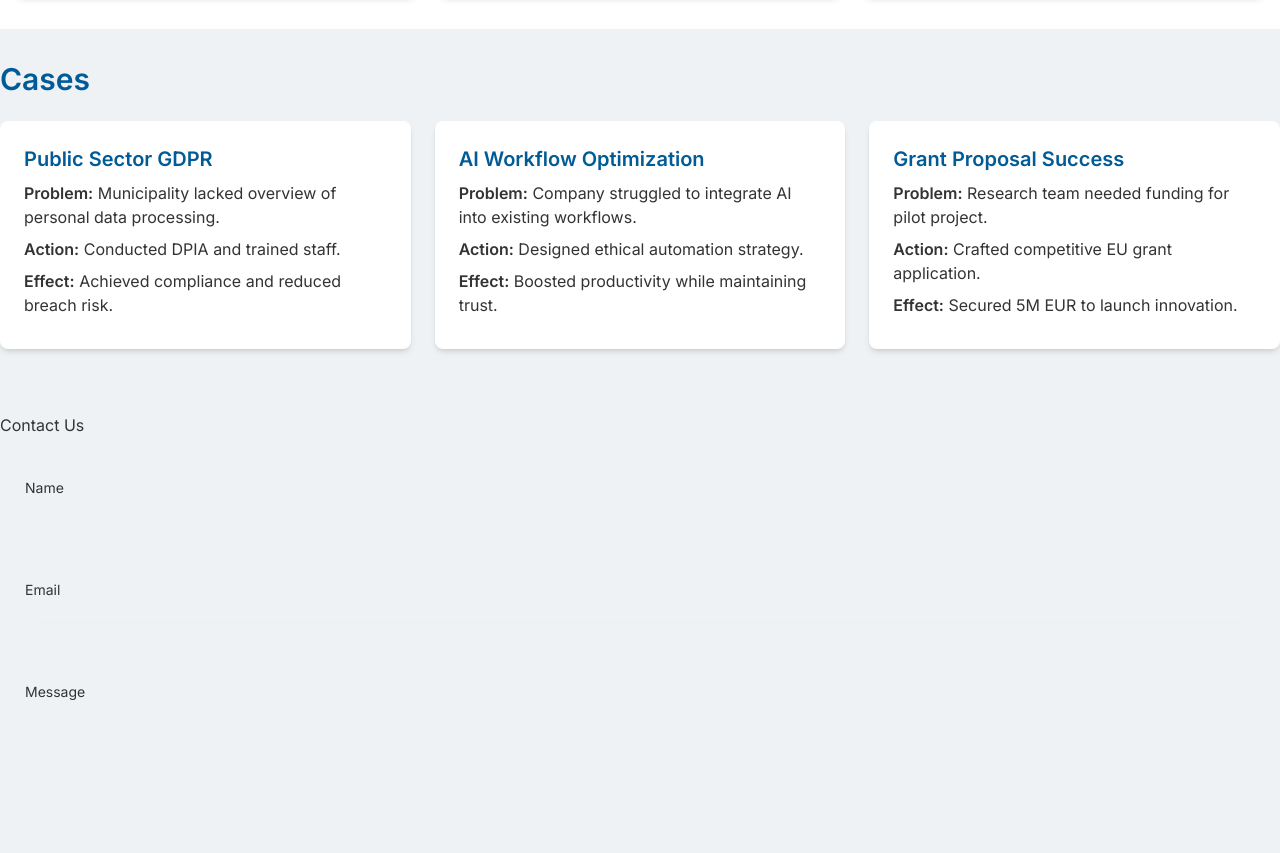
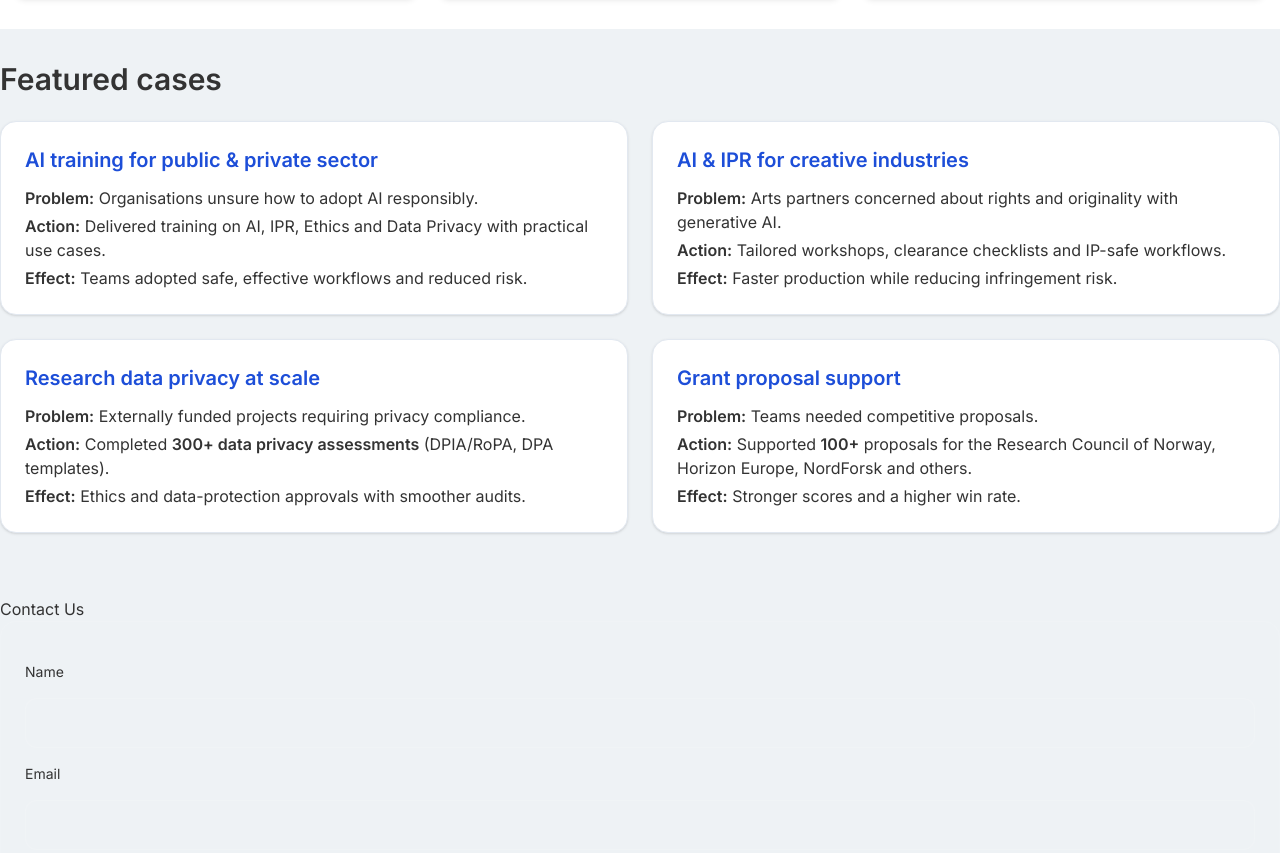
Before and after one commit to RDNordic/RDNordic, a plain HTML site: page index.html in a window 1280 px wide. Shown: the part 1242-2095 px from the top of the page. Drawn offline with nearby package versions, Linux system fonts and the light colour scheme.

Commit message:
feat: update cases section

```diff
--- a/index.html
+++ b/index.html
@@ -124,26 +124,35 @@
 
 <!-- Cases Section -->
 <section id="cases" class="cases container">
-  <h2 class="text-3xl font-semibold text-[#005b96]">Cases</h2>
-  <div class="grid grid-cols-1 md:grid-cols-3 gap-6 mt-6 items-stretch">
-    <div class="flex flex-col p-6 bg-white rounded-lg shadow-md">
-      <h3 class="text-xl font-semibold text-[#005b96] mb-2">Public Sector GDPR</h3>
-      <p class="mb-2"><span class="font-semibold">Problem:</span> Municipality lacked overview of personal data processing.</p>
-      <p class="mb-2"><span class="font-semibold">Action:</span> Conducted DPIA and trained staff.</p>
-      <p class="mb-2"><span class="font-semibold">Effect:</span> Achieved compliance and reduced breach risk.</p>
-    </div>
-    <div class="flex flex-col p-6 bg-white rounded-lg shadow-md">
-      <h3 class="text-xl font-semibold text-[#005b96] mb-2">AI Workflow Optimization</h3>
-      <p class="mb-2"><span class="font-semibold">Problem:</span> Company struggled to integrate AI into existing workflows.</p>
-      <p class="mb-2"><span class="font-semibold">Action:</span> Designed ethical automation strategy.</p>
-      <p class="mb-2"><span class="font-semibold">Effect:</span> Boosted productivity while maintaining trust.</p>
-    </div>
-    <div class="flex flex-col p-6 bg-white rounded-lg shadow-md">
-      <h3 class="text-xl font-semibold text-[#005b96] mb-2">Grant Proposal Success</h3>
-      <p class="mb-2"><span class="font-semibold">Problem:</span> Research team needed funding for pilot project.</p>
-      <p class="mb-2"><span class="font-semibold">Action:</span> Crafted competitive EU grant application.</p>
-      <p class="mb-2"><span class="font-semibold">Effect:</span> Secured 5M&nbsp;EUR to launch innovation.</p>
-    </div>
+  <h2 class="text-2xl md:text-3xl font-semibold">Featured cases</h2>
+  <div class="mt-6 grid grid-cols-1 sm:grid-cols-2 lg:grid-cols-2 gap-6">
+    <article class="rounded-2xl bg-white p-6 shadow border border-slate-200">
+      <h3 class="text-xl font-semibold text-blue-700">AI training for public &amp; private sector</h3>
+      <p class="mt-3"><strong>Problem:</strong> Organisations unsure how to adopt AI responsibly.</p>
+      <p class="mt-1"><strong>Action:</strong> Delivered training on AI, IPR, Ethics and Data Privacy with practical use cases.</p>
+      <p class="mt-1"><strong>Effect:</strong> Teams adopted safe, effective workflows and reduced risk.</p>
+    </article>
+
+    <article class="rounded-2xl bg-white p-6 shadow border border-slate-200">
+      <h3 class="text-xl font-semibold text-blue-700">AI &amp; IPR for creative industries</h3>
+      <p class="mt-3"><strong>Problem:</strong> Arts partners concerned about rights and originality with generative AI.</p>
+      <p class="mt-1"><strong>Action:</strong> Tailored workshops, clearance checklists and IP-safe workflows.</p>
+      <p class="mt-1"><strong>Effect:</strong> Faster production while reducing infringement risk.</p>
+    </article>
+
+    <article class="rounded-2xl bg-white p-6 shadow border border-slate-200">
+      <h3 class="text-xl font-semibold text-blue-700">Research data privacy at scale</h3>
+      <p class="mt-3"><strong>Problem:</strong> Externally funded projects requiring privacy compliance.</p>
+      <p class="mt-1"><strong>Action:</strong> Completed <strong>300+ data privacy assessments</strong> (DPIA/RoPA, DPA templates).</p>
+      <p class="mt-1"><strong>Effect:</strong> Ethics and data-protection approvals with smoother audits.</p>
+    </article>
+
+    <article class="rounded-2xl bg-white p-6 shadow border border-slate-200">
+      <h3 class="text-xl font-semibold text-blue-700">Grant proposal support</h3>
+      <p class="mt-3"><strong>Problem:</strong> Teams needed competitive proposals.</p>
+      <p class="mt-1"><strong>Action:</strong> Supported <strong>100+</strong> proposals for the Research Council of Norway, Horizon Europe, NordForsk and others.</p>
+      <p class="mt-1"><strong>Effect:</strong> Stronger scores and a higher win rate.</p>
+    </article>
   </div>
 </section>
 
```
